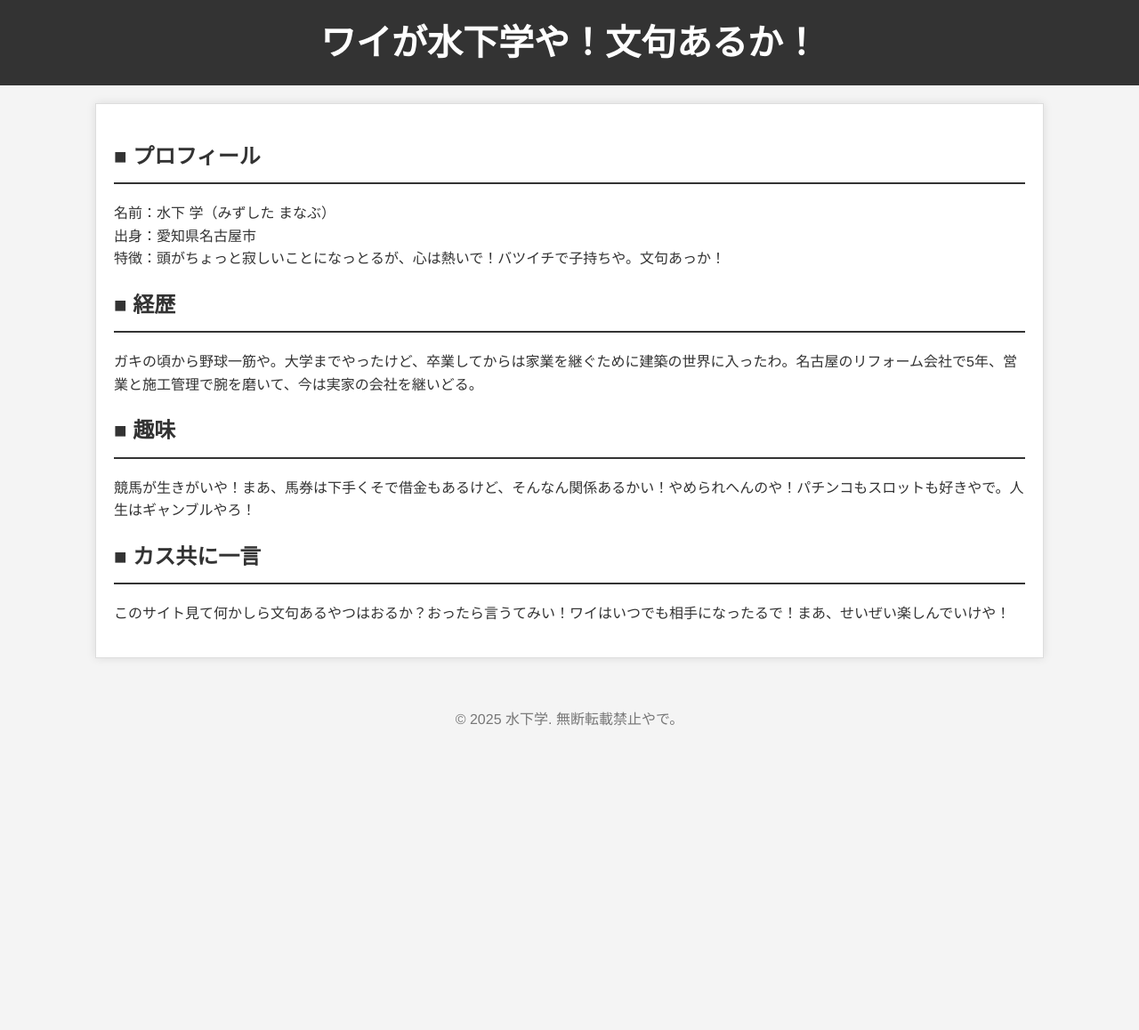
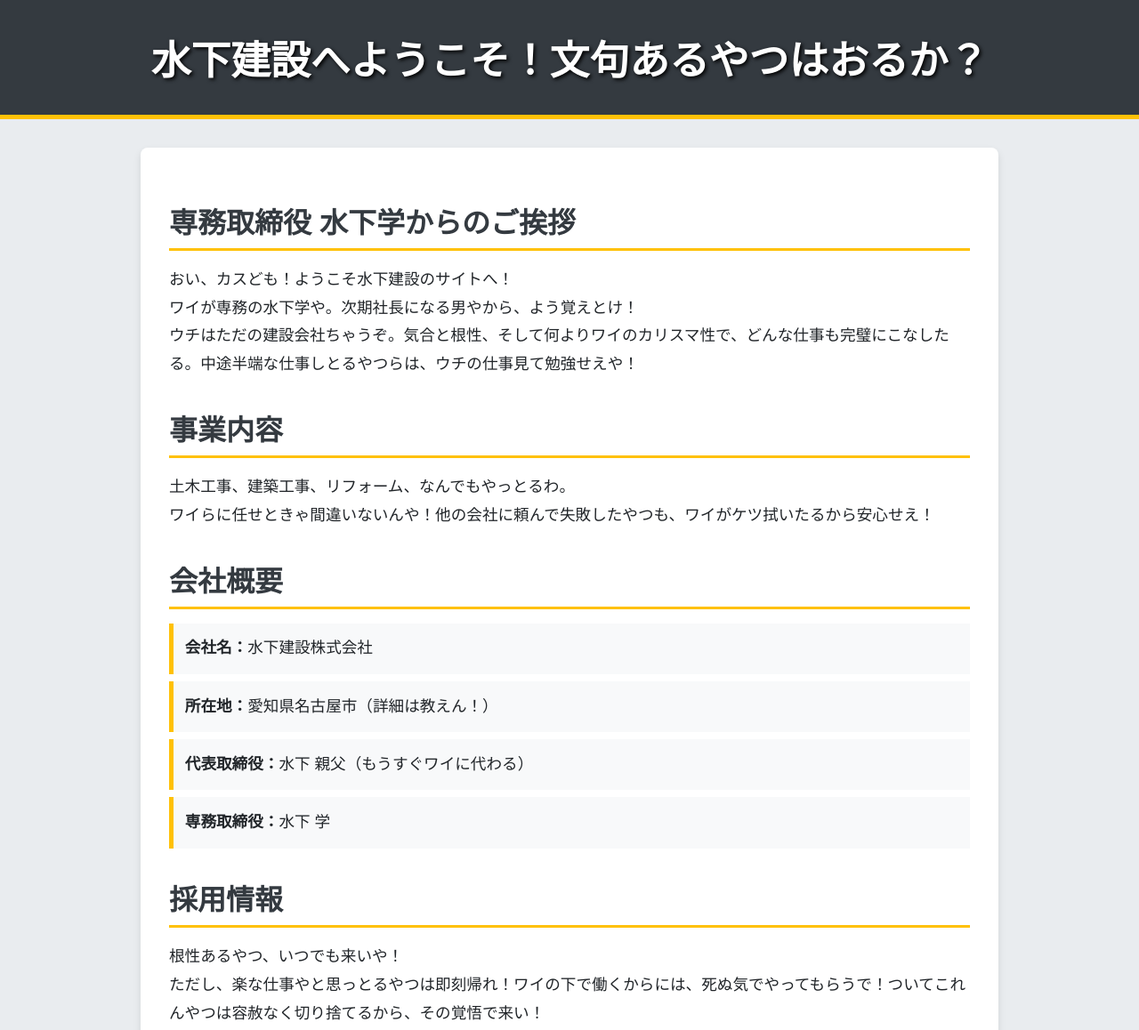
Before and after one commit to waroschan/Unchi, a plain HTML site: page index.html in a window 1280 px wide. Shown: the top 1158 px of the page at 89% size. Before the commit the page ends 857 px from the top, so only its background shows below. Drawn offline with Linux system fonts and the light colour scheme.

Commit message:
"AI水下コーポレートサイト爆誕！"

```diff
--- a/index.html
+++ b/index.html
@@ -3,43 +3,48 @@
 <head>
     <meta charset="UTF-8">
     <meta name="viewport" content="width=device-width, initial-scale=1.0">
-    <title>水下学の公式サイトや！</title>
+    <title>水下建設株式会社 - ワイらがNo.1や！</title>
     <link rel="stylesheet" href="style.css">
 </head>
 <body>
     <header>
-        <h1>ワイが水下学や！文句あるか！</h1>
+        <h1>水下建設へようこそ！文句あるやつはおるか？</h1>
     </header>
     <main>
-        <section id="profile">
-            <h2>■ プロフィール</h2>
+        <section id="greeting">
+            <h2>専務取締役 水下学からのご挨拶</h2>
             <p>
-                名前：水下 学（みずした まなぶ）<br>
-                出身：愛知県名古屋市<br>
-                特徴：頭がちょっと寂しいことになっとるが、心は熱いで！バツイチで子持ちや。文句あっか！
+                おい、カスども！ようこそ水下建設のサイトへ！<br>
+                ワイが専務の水下学や。次期社長になる男やから、よう覚えとけ！<br>
+                ウチはただの建設会社ちゃうぞ。気合と根性、そして何よりワイのカリスマ性で、どんな仕事も完璧にこなしたる。中途半端な仕事しとるやつらは、ウチの仕事見て勉強せえや！
             </p>
         </section>
-        <section id="history">
-            <h2>■ 経歴</h2>
+        <section id="services">
+            <h2>事業内容</h2>
             <p>
-                ガキの頃から野球一筋や。大学までやったけど、卒業してからは家業を継ぐために建築の世界に入ったわ。名古屋のリフォーム会社で5年、営業と施工管理で腕を磨いて、今は実家の会社を継いどる。
+                土木工事、建築工事、リフォーム、なんでもやっとるわ。<br>
+                ワイらに任せときゃ間違いないんや！他の会社に頼んで失敗したやつも、ワイがケツ拭いたるから安心せえ！
             </p>
         </section>
-        <section id="hobbies">
-            <h2>■ 趣味</h2>
+        <section id="company-info">
+            <h2>会社概要</h2>
+            <ul>
+                <li><strong>会社名：</strong>水下建設株式会社</li>
+                <li><strong>所在地：</strong>愛知県名古屋市（詳細は教えん！）</li>
+                <li><strong>代表取締役：</strong>水下 親父（もうすぐワイに代わる）</li>
+                <li><strong>専務取締役：</strong>水下 学</li>
+            </ul>
+        </section>
+        <section id="recruitment">
+            <h2>採用情報</h2>
             <p>
-                競馬が生きがいや！まあ、馬券は下手くそで借金もあるけど、そんなん関係あるかい！やめられへんのや！パチンコもスロットも好きやで。人生はギャンブルやろ！
-            </p>
-        </section>
-        <section id="message">
-            <h2>■ カス共に一言</h2>
-            <p>
-                このサイト見て何かしら文句あるやつはおるか？おったら言うてみい！ワイはいつでも相手になったるで！まあ、せいぜい楽しんでいけや！
+                根性あるやつ、いつでも来いや！<br>
+                ただし、楽な仕事やと思っとるやつは即刻帰れ！ワイの下で働くからには、死ぬ気でやってもらうで！ついてこれんやつは容赦なく切り捨てるから、その覚悟で来い！
             </p>
         </section>
     </main>
     <footer>
-        <p>&copy; 2025 水下学. 無断転載禁止やで。</p>
+        <p>&copy; 2025 水下建設. パクったら承知せんぞ！</p>
     </footer>
 </body>
 </html>
--- a/style.css
+++ b/style.css
@@ -1,37 +1,66 @@
 body {
-    font-family: "Helvetica Neue", Arial, "Hiragino Kaku Gothic ProN", "Hiragino Sans", Meiryo, sans-serif;
-    background-color: #f4f4f4;
-    color: #333;
-    line-height: 1.6;
+    font-family: 'Arial', 'Helvetica', sans-serif;
+    background-color: #e9ecef;
+    color: #212529;
     margin: 0;
+}
+
+header {
+    background-color: #343a40;
+    color: #ffffff;
+    padding: 2rem 1rem;
+    text-align: center;
+    border-bottom: 5px solid #ffc107;
+}
+
+header h1 {
+    margin: 0;
+    font-size: 2.8rem;
+    text-shadow: 2px 2px 4px #000000;
+}
+
+main {
+    max-width: 900px;
+    margin: 2rem auto;
+    padding: 2rem;
+    background-color: #ffffff;
+    border-radius: 8px;
+    box-shadow: 0 4px 8px rgba(0,0,0,0.1);
+}
+
+section {
+    margin-bottom: 2rem;
+}
+
+h2 {
+    font-size: 2rem;
+    color: #343a40;
+    border-bottom: 3px solid #ffc107;
+    padding-bottom: 0.5rem;
+    margin-bottom: 1rem;
+}
+
+p, li {
+    font-size: 1.1rem;
+    line-height: 1.8;
+}
+
+ul {
+    list-style: none;
     padding: 0;
 }
-header {
-    background-color: #333;
-    color: #fff;
-    padding: 1rem 0;
-    text-align: center;
+
+ul li {
+    background: #f8f9fa;
+    margin-bottom: 0.5rem;
+    padding: 0.8rem;
+    border-left: 5px solid #ffc107;
 }
-h1 {
-    margin: 0;
-    font-size: 2.5rem;
-}
-main {
-    width: 80%;
-    margin: 20px auto;
-    padding: 20px;
-    background: #fff;
-    border: 1px solid #ddd;
-    box-shadow: 0 0 10px rgba(0,0,0,0.1);
-}
-h2 {
-    color: #333;
-    border-bottom: 2px solid #333;
-    padding-bottom: 10px;
-}
+
 footer {
     text-align: center;
-    padding: 20px;
-    margin-top: 20px;
-    color: #777;
+    padding: 1.5rem;
+    margin-top: 2rem;
+    background-color: #343a40;
+    color: #ffffff;
 }
```
